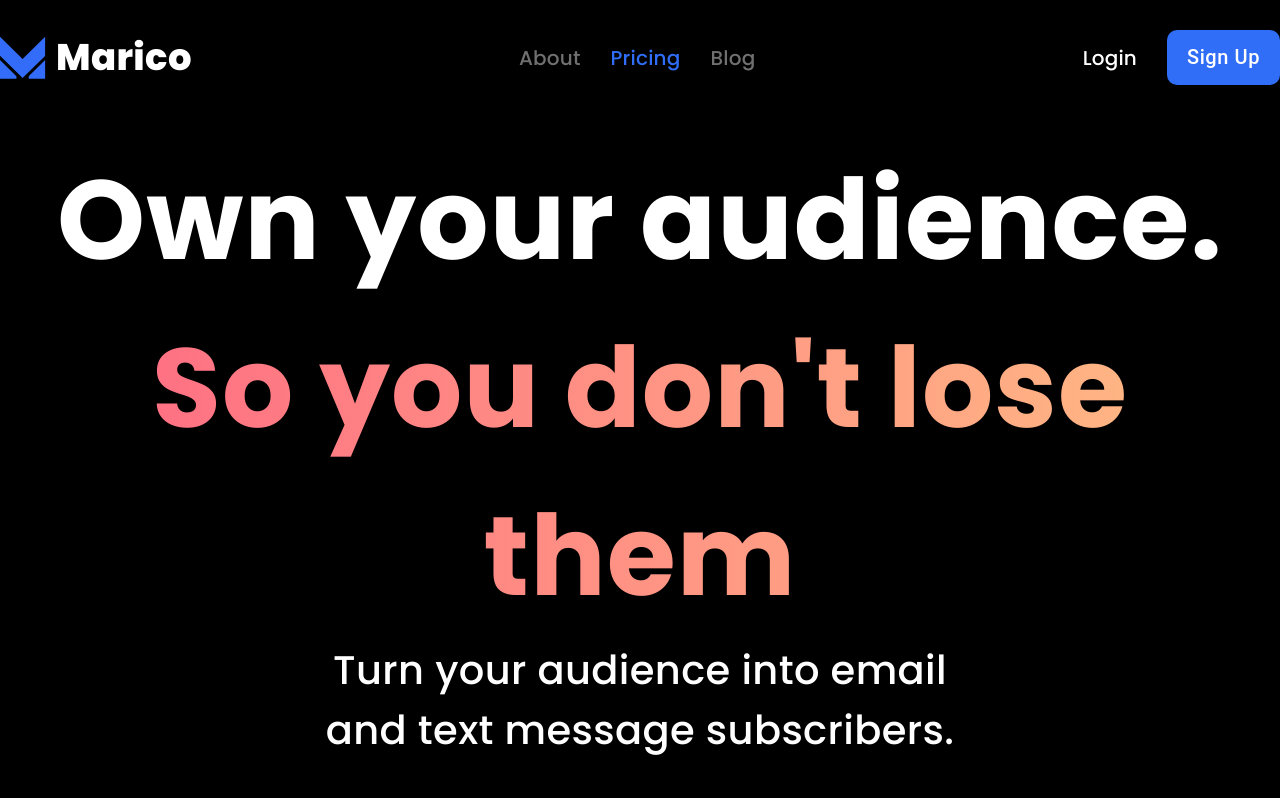
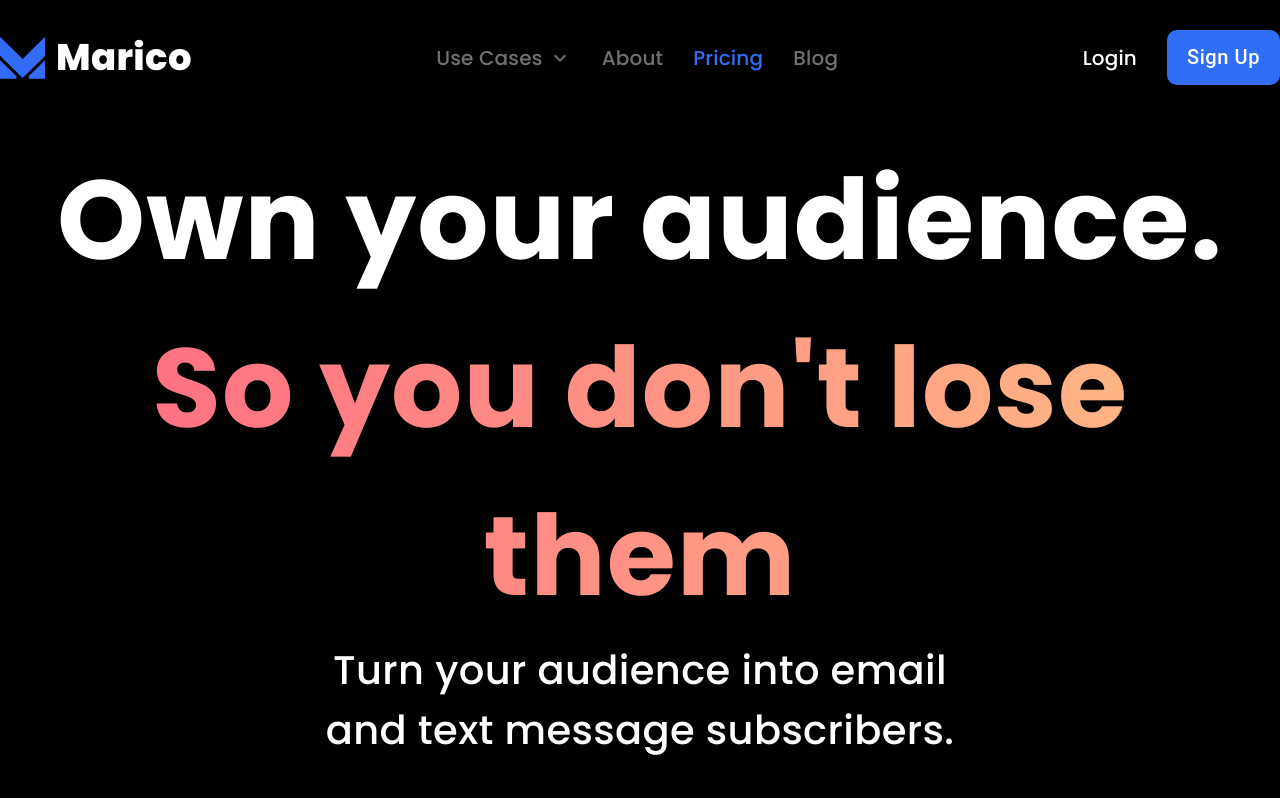
Before and after one commit to mirjahonoralov/magic-marico, a React (Vite) app: page /pricing in a window 1280 px wide. Shown: the top 798 px of the page. Built offline with nearby package versions, Linux system fonts and the light colour scheme.

Commit message:
nav menu

```diff
--- a/package.json
+++ b/package.json
@@ -12,6 +12,7 @@
   "dependencies": {
     "@emotion/react": "^11.11.4",
     "@emotion/styled": "^11.11.0",
+    "@mui/icons-material": "^5.15.12",
     "@mui/material": "^5.15.12",
     "path": "^0.12.7",
     "react": "^18.2.0",
--- a/src/components/Navbar.tsx
+++ b/src/components/Navbar.tsx
@@ -4,9 +4,19 @@
 import CustomButton from "./common/CustomButton";
 import { Link, useLocation } from "react-router-dom";
 import { menus } from "@data/index";
+import React from "react";
+import { Menu, MenuItem } from "@mui/material";
+import KeyboardArrowDownIcon from "@mui/icons-material/KeyboardArrowDown";
 
 const Navbar = () => {
   const { pathname } = useLocation();
+
+  const [anchorEl, setAnchorEl] = React.useState<null | HTMLElement>(null);
+  const open = Boolean(anchorEl);
+
+  const handleClick = (event: React.MouseEvent<HTMLButtonElement>) => setAnchorEl(event.currentTarget);
+  const handleClose = () => setAnchorEl(null);
+
   return (
     <FlexBetween>
       <FlexWrapper gap="10px">
@@ -16,6 +26,34 @@
         </Text>
       </FlexWrapper>
       <FlexWrapper color="#fff" gap="30px">
+        <FlexWrapper gap="5px">
+          <Text
+            aria-controls={open ? "basic-menu" : undefined}
+            aria-haspopup="true"
+            aria-expanded={open ? "true" : undefined}
+            onClick={handleClick}
+            fw="500"
+            fs="20px"
+            c="#707070"
+            sx={{ backgroundColor: "transparent", cursor: "pointer" }}
+          >
+            Use Cases
+          </Text>
+          <KeyboardArrowDownIcon sx={{ color: "var(--text)" }} />
+        </FlexWrapper>
+
+        <Menu
+          id="basic-menu"
+          anchorEl={anchorEl}
+          open={open}
+          onClose={handleClose}
+          MenuListProps={{ "aria-labelledby": "basic-button" }}
+        >
+          <MenuItem onClick={handleClose}>Profile</MenuItem>
+          <MenuItem onClick={handleClose}>My account</MenuItem>
+          <MenuItem onClick={handleClose}>Services</MenuItem>
+        </Menu>
+
         {menus.slice(0, 3).map((item) => (
           <Link to={item.path} key={item.path}>
             <Text fs="20px" c={pathname === "/" + item.path ? "var(--primary)" : "#707070"} fw="500">
@@ -25,9 +63,10 @@
         ))}
       </FlexWrapper>
       <FlexWrapper gap="30px">
-        <Text fs="20px" c="#fff" fw="500">
+        <Text fs="20px" c="#fff" fw="500" sx={{ cursor: "pointer" }}>
           Login
         </Text>
+
         <CustomButton>Sign Up</CustomButton>
       </FlexWrapper>
     </FlexBetween>
--- a/src/pages/Pricing/components/Steps.tsx
+++ b/src/pages/Pricing/components/Steps.tsx
@@ -6,6 +6,7 @@
 import mobile from "@assets/mobile.png";
 import { FlexBetween } from "@styles/Flex";
 import { Text } from "@styles/globalStyle";
+import CustomButton from "@components/common/CustomButton";
 
 const stepInfo: stepInfoType[] = [
   {
@@ -62,7 +63,7 @@
 
       {/* step 2 */}
       <StepInfo {...stepInfo[1]} />
-      <Stack>
+      <Stack gap="40px">
         <FlexBetween gap="20px">
           <Stack width="50%" p="30px" bgcolor="#0D0D0D" position="relative" minHeight="650px">
             <Text fs="30px" c="#0FC65C">
@@ -90,6 +91,8 @@
             </Text>
           </Stack>
         </FlexBetween>
+
+        <CustomButton sx={{ width: "300px", mx: "auto" }}>Get Started</CustomButton>
       </Stack>
 
       {/* step 3 */}
```
Also changed, not shown: 1 other file (tests, documents, lock files or other folders).
